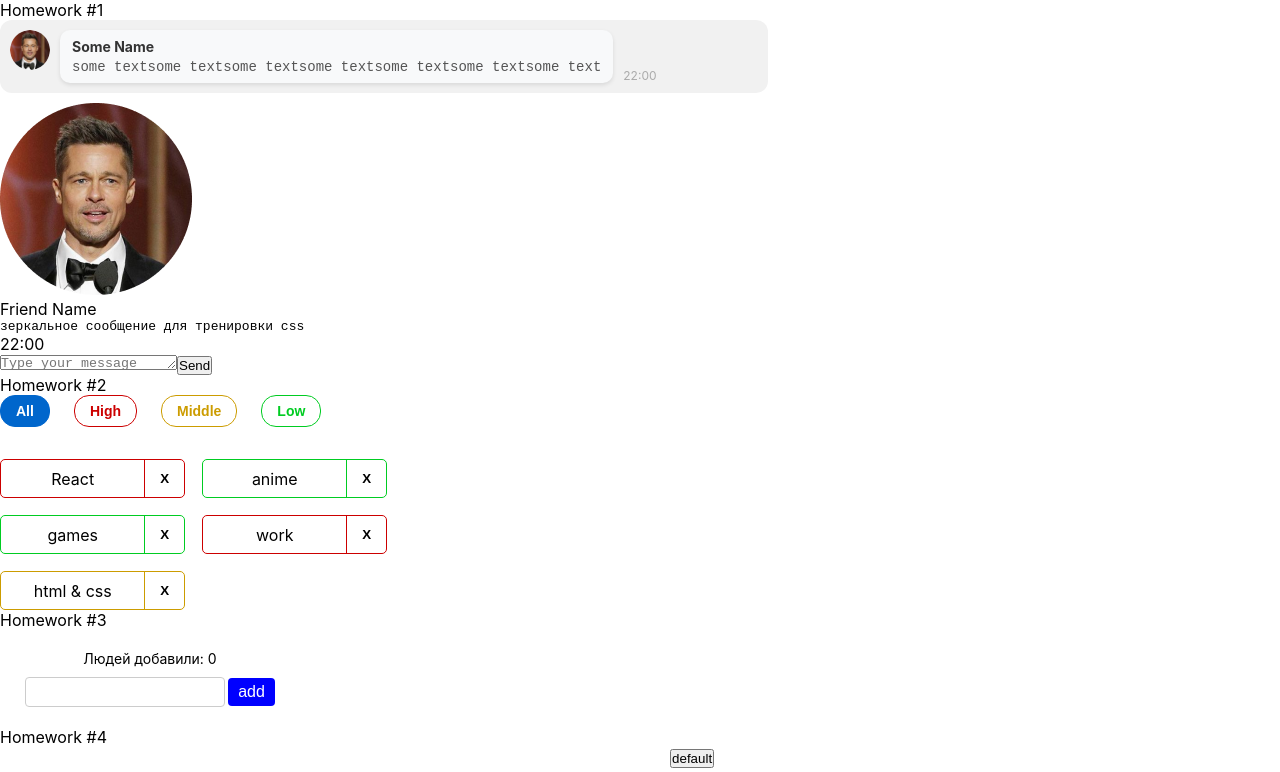
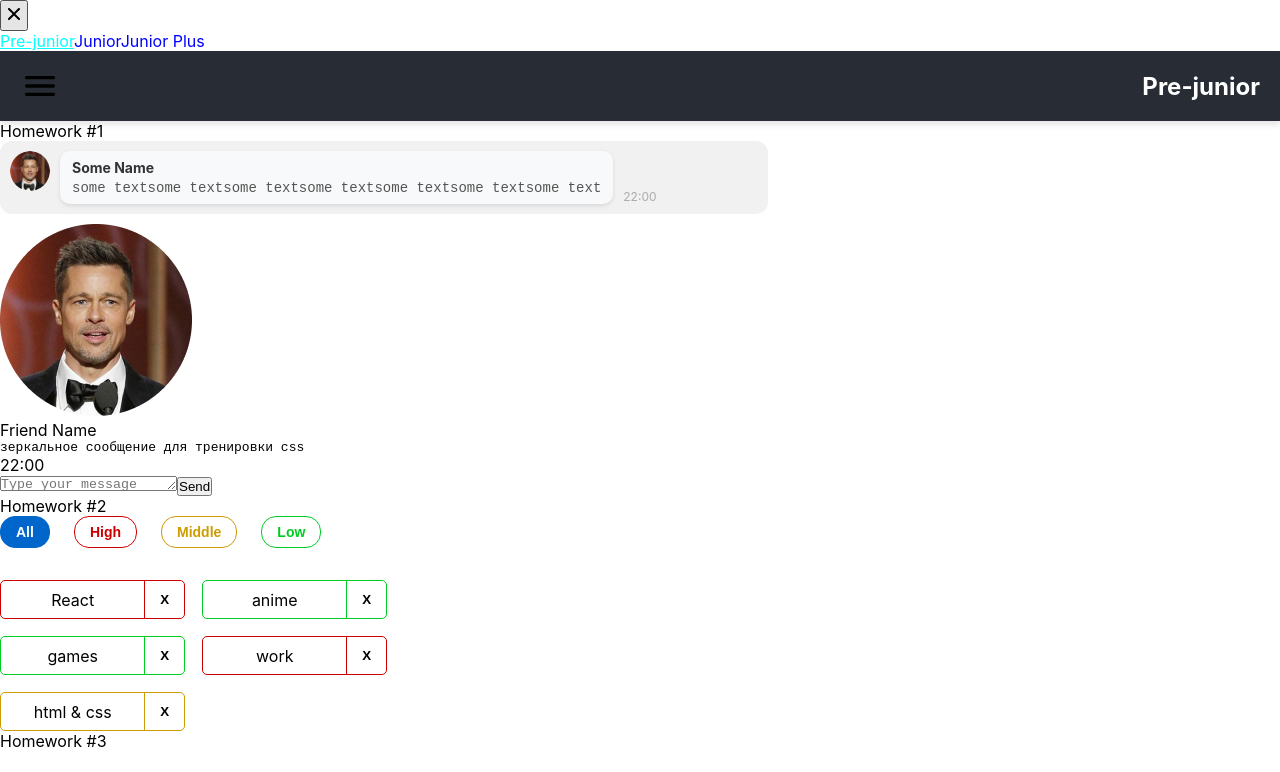
Before and after one commit to geniasheiko/HWS2, a React (Create React App) app: page /#/pre-junior in a window 1280 px wide. Before the commit this address led to /. Shown: the top 772 px of the page. Built offline with nearby package versions, Linux system fonts and the light colour scheme.

Commit message:
Added HW05 and added Routing.

```diff
--- a/src/s1-main/App.tsx
+++ b/src/s1-main/App.tsx
@@ -4,19 +4,20 @@ import HW1 from '../s2-homeworks/hw01/HW1'
 import HW2 from '../s2-homeworks/hw02/HW2'
 import HW3 from '../s2-homeworks/hw03/HW3'
 import HW4 from '../s2-homeworks/hw04/HW4'
+import HW5 from '../s2-homeworks/hw05/HW5'
 
 
 function App() {
     return (
         <div className={s.App}>
-            <HW1/>
+            {/* <HW1/> */}
             {/*раскомментировать по ходу выполнения*/}
-            <HW2/>
-            <HW3/>
-            <HW4/>
+            {/* <HW2/>
+            <HW3/> */}
+            {/* <HW4/> */}
 
             {/*при выполнении дз 5 и более - закомментировать здесь дз 1-4, так как они есть внутри дз 5*/}
-            {/*<HW5/>*/}
+            <HW5/>
         </div>
     )
 }
--- a/src/s2-homeworks/hw05/Pages.tsx
+++ b/src/s2-homeworks/hw05/Pages.tsx
@@ -18,15 +18,16 @@ function Pages() {
             <Routes>
                 {/*роутинг будут писать студенты*/}
                 {/*в начале мы попадаем на страницу '/' и переходим сразу на страницу /pre-junior*/}
-                {/*<Route ...*/}
+                <Route path="/" element={<PreJunior/>}/>
 
                 {/*роуты для /pre-junior, /junior, /junior-plus*/}
-                {/*<Route ...*/}
-                {/*<Route ...*/}
-                {/*<Route ...*/}
+                <Route path={PATH.PRE_JUNIOR} element={<PreJunior/>}>pre-junior</Route>
+                <Route path={PATH.JUNIOR} element={<Junior/>}>junior</Route>
+                <Route path={PATH.JUNIOR_PLUS} element={<JuniorPlus/>}>junior-plus</Route>
+
 
                 {/*роут для несуществующей страницы должен отрисовать <Error404 />*/}
-                {/*<Route ...*/}
+                <Route path="*" element={<Error404/>}/>
             </Routes>
         </div>
     )
--- a/src/s2-homeworks/hw05/header/Header.module.css
+++ b/src/s2-homeworks/hw05/header/Header.module.css
@@ -1,8 +1,40 @@
-.burgerMenuIcon {
+.header {
+    display: flex;
+    align-items: center;
+    justify-content: space-between;
+    background-color: #282c34;
+    color: white;
+    padding: 15px 20px;
+    box-shadow: 0px 4px 6px rgba(0, 0, 0, 0.1);
 }
 
-.header {
+.burgerMenuIcon {
+    width: 40px;
+    height: 40px;
+    cursor: pointer;
+    transition: transform 0.3s ease-in-out;
+}
+
+.burgerMenuIcon:hover {
+    transform: scale(1.1);
 }
 
 .header h1 {
+    font-size: 24px;
+    margin: 0;
 }
+
+.menu {
+    position: absolute;
+    top: 60px;
+    right: 20px;
+    background-color: white;
+    padding: 10px;
+    box-shadow: 0 4px 8px rgba(0, 0, 0, 0.2);
+    border-radius: 8px;
+    display: none; /* Скрыто по умолчанию */
+}
+
+.menu.open {
+    display: block; /* Появляется при открытии */
+}
--- a/src/s2-homeworks/hw05/header/Header.tsx
+++ b/src/s2-homeworks/hw05/header/Header.tsx
@@ -1,4 +1,4 @@
-import React, {FC} from 'react'
+import React, {FC, useState} from 'react'
 import burgerIcon from './burger.svg'
 import s from './Header.module.css'
 import {useLocation} from 'react-router-dom'
@@ -10,6 +10,7 @@ type PropsType = {
 
 export const Header: FC<PropsType> = ({handleOpen}) => {
     // hw5-menu изначально отсутствует, при нажатии на бургер - появляется, при повторном нажатии исчезает
+    const [isMenuOpen, setIsMenuOpen] = useState(false);
     const location = useLocation()
     const currentPath = location.pathname
 
@@ -20,7 +21,10 @@ export const Header: FC<PropsType> = ({handleOpen}) => {
                 ? 'Junior'
                 : currentPath === PATH.JUNIOR_PLUS
                     ? 'Junior Plus'
-                    : 'Error'
+                    : 'Error';
+                    const handleToggleMenu = () => {
+                        setIsMenuOpen((prev) => !prev);
+                    };
     return (
         <>
             <div id={'hw5-header'} className={s.header}>
@@ -28,11 +32,16 @@ export const Header: FC<PropsType> = ({handleOpen}) => {
                     src={burgerIcon}
                     id={'hw5-burger-menu'}
                     className={s.burgerMenuIcon}
-                    onClick={handleOpen}
+                    onClick={handleToggleMenu}
                     alt={'open menu'}
                 />
                 <h1>{pageName}</h1>
             </div>
+            <div id={"hw5-menu"} className={`${s.menu} ${isMenuOpen ? s.open : ""}`}>
+                <p>Пункт 1</p>
+                <p>Пункт 2</p>
+                <p>Пункт 3</p>
+            </div>
         </>
     )
 }
--- a/src/s2-homeworks/hw05/sidebar/Sidebar.module.css
+++ b/src/s2-homeworks/hw05/sidebar/Sidebar.module.css
@@ -8,6 +8,8 @@
 }
 
 .nav {
+    text-decoration: none;
+    color:blue;
 }
 
 .nav a {
@@ -17,6 +19,8 @@
 }
 
 .nav a.active {
+    color:aqua;
+    text-decoration: underline;
 }
 .close {
 }
--- a/src/s2-homeworks/hw05/sidebar/Sidebar.tsx
+++ b/src/s2-homeworks/hw05/sidebar/Sidebar.tsx
@@ -31,7 +31,7 @@ export const Sidebar: FC<PropsType> = ({open, handleClose}) => {
                         id={'hw5-pre-junior-link'}
                         to={PATH.PRE_JUNIOR}
                         onClick={handleClose}
-                        // className={...} // делает студент
+                        className={({isActive})=> isActive ? s.active : s.nav} // делает студент
                     >
                         Pre-junior
                     </NavLink>
@@ -39,7 +39,7 @@ export const Sidebar: FC<PropsType> = ({open, handleClose}) => {
                         id={'hw5-junior-link'}
                         to={PATH.JUNIOR}
                         onClick={handleClose}
-                        // className={...} // делает студент
+                        className={({isActive})=> isActive ? s.active : s.nav} // делает студент
                     >
                         Junior
                     </NavLink>
@@ -47,7 +47,7 @@ export const Sidebar: FC<PropsType> = ({open, handleClose}) => {
                         id={'hw5-junior-plus-link'}
                         to={PATH.JUNIOR_PLUS}
                         onClick={handleClose}
-                        // className={...} // делает студент
+                        className={({isActive})=> isActive ? s.active : s.nav} // делает студент
                     >
                         Junior Plus
                     </NavLink>
```
